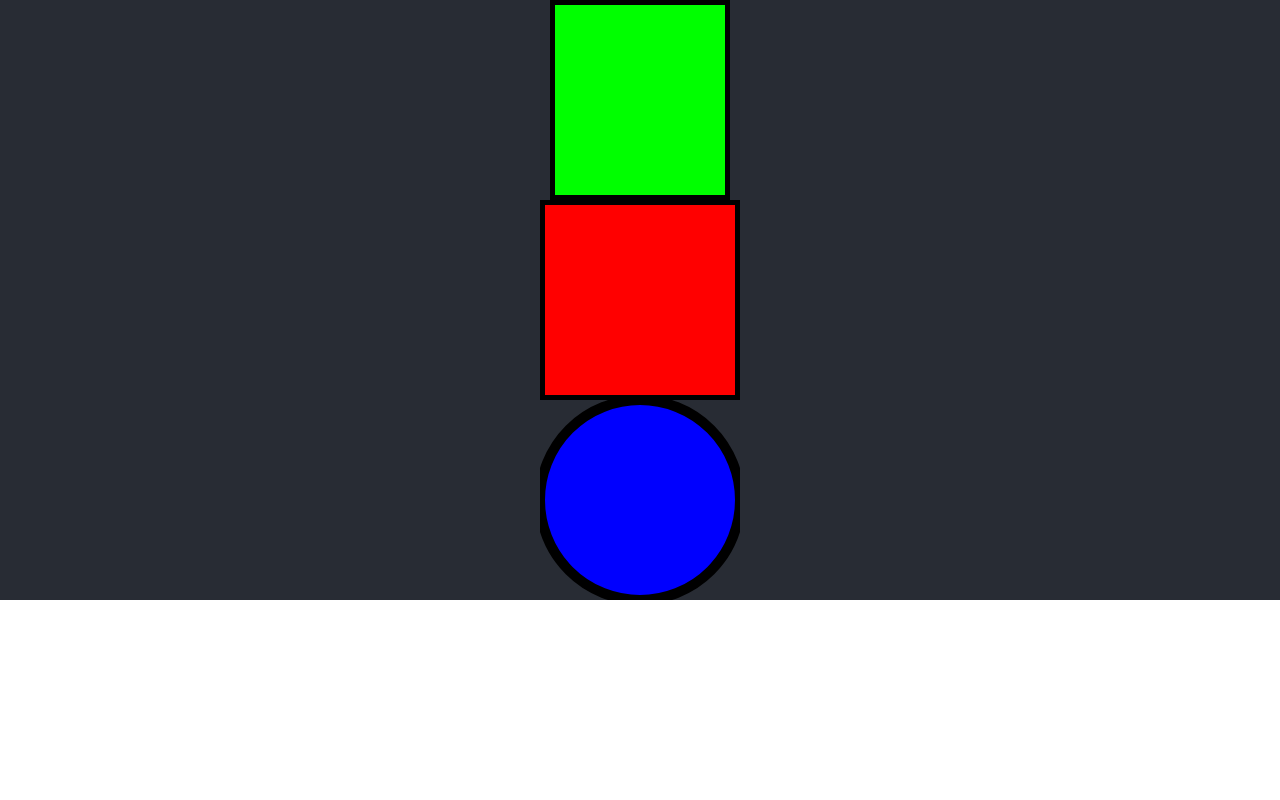
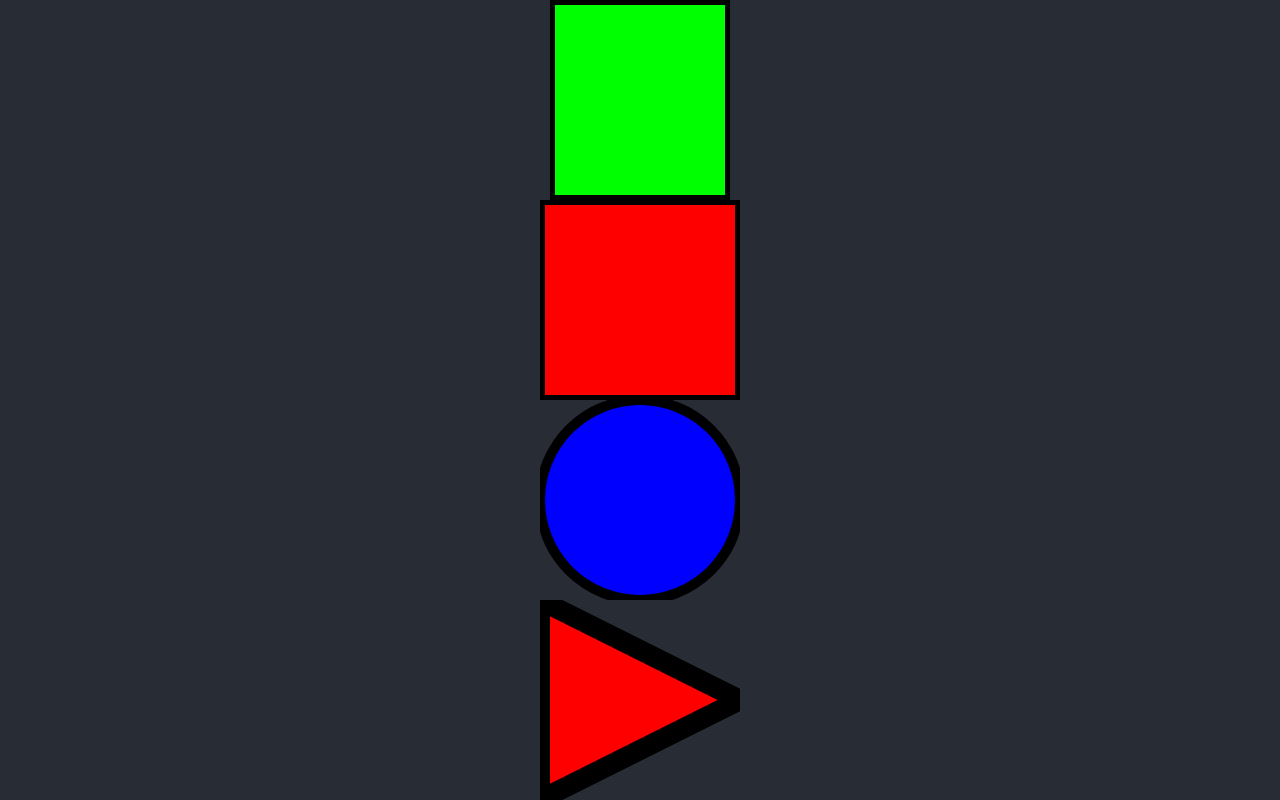
Before and after one commit to MatsVanderElst/art-generator, a React (Create React App) app: page / in a window 1280 px wide. Shown: the part 200-1000 px from the top of the page. Before the commit the page ends 800 px from the top, so only its background shows below. Built offline with nearby package versions, Linux system fonts and the light colour scheme.

Commit message:
added polygon component

```diff
--- a/src/App.js
+++ b/src/App.js
@@ -1,4 +1,3 @@
-import logo from './logo.svg';
 import './App.css';
 
 const SVGRect = ({width = 200, height = 200, fill = "rgb(0,0,255)", stroke = "rgb(0,0,0)", strokeWidth = 10 }) => {
@@ -17,6 +16,17 @@ const SVGCircle = ({height = 200, width = 200, cx=1/2*width, cy=1/2*width, r=1/2
     );
 }
 
+const SVGTriangle = ({points = "0,200 200,100 0,0", height = 200, width = 200, stroke = "rgb(0,0,0)", strokeWidth = 20, fill = "rgb(0,0,255)" }) => {
+  return (
+    <svg height={height} width={width} outlineOffset={-10}>
+      <polygon points={points} stroke={stroke} strokeWidth={strokeWidth} fill={fill}   />
+    </svg>
+    );
+}
+
+
+
+
 function App() {
   return (
     <div className="App">
@@ -25,6 +35,7 @@ function App() {
         <SVGRect width={180}  fill="rgb(0,255,0)"/>
         <SVGRect width={200} fill="rgb(255,0,0)" />
         <SVGCircle />
+        <SVGTriangle fill="rgb(255,0,0)" />
       </header>
     </div>
   );
```
